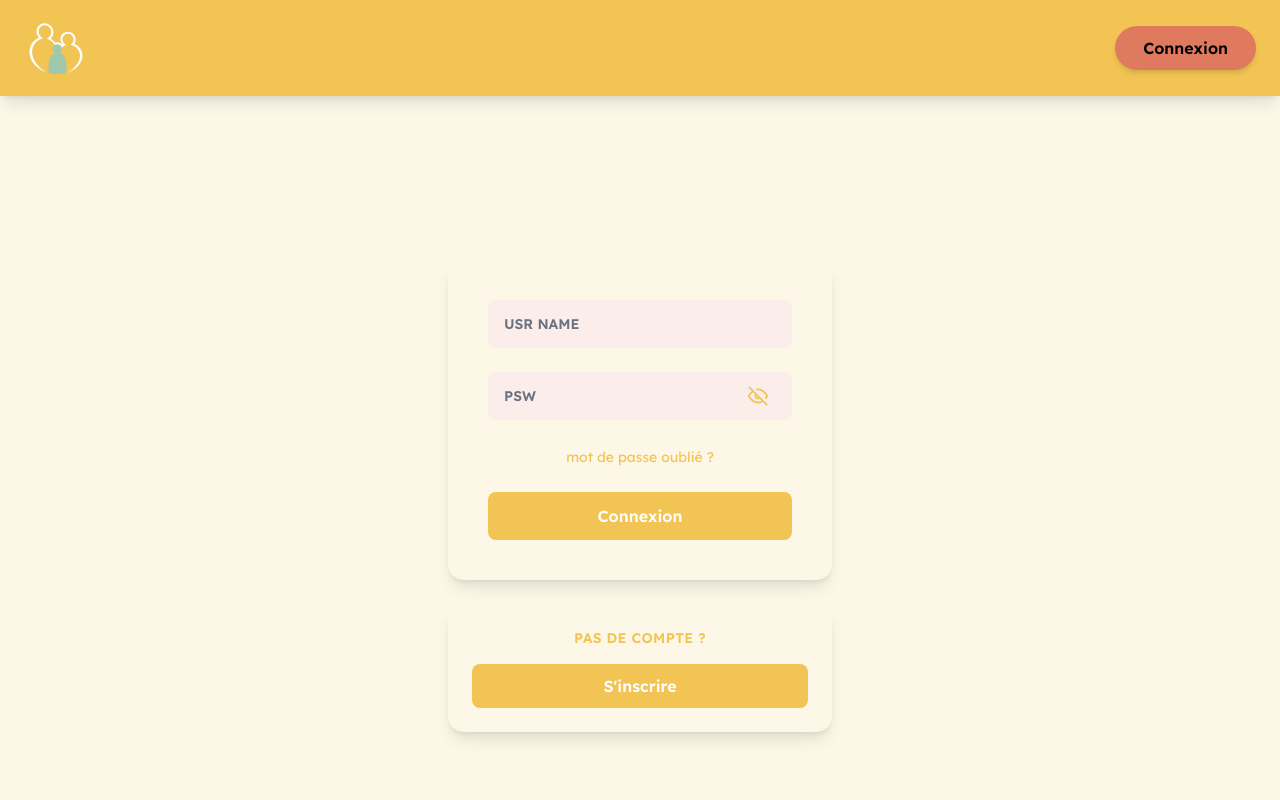
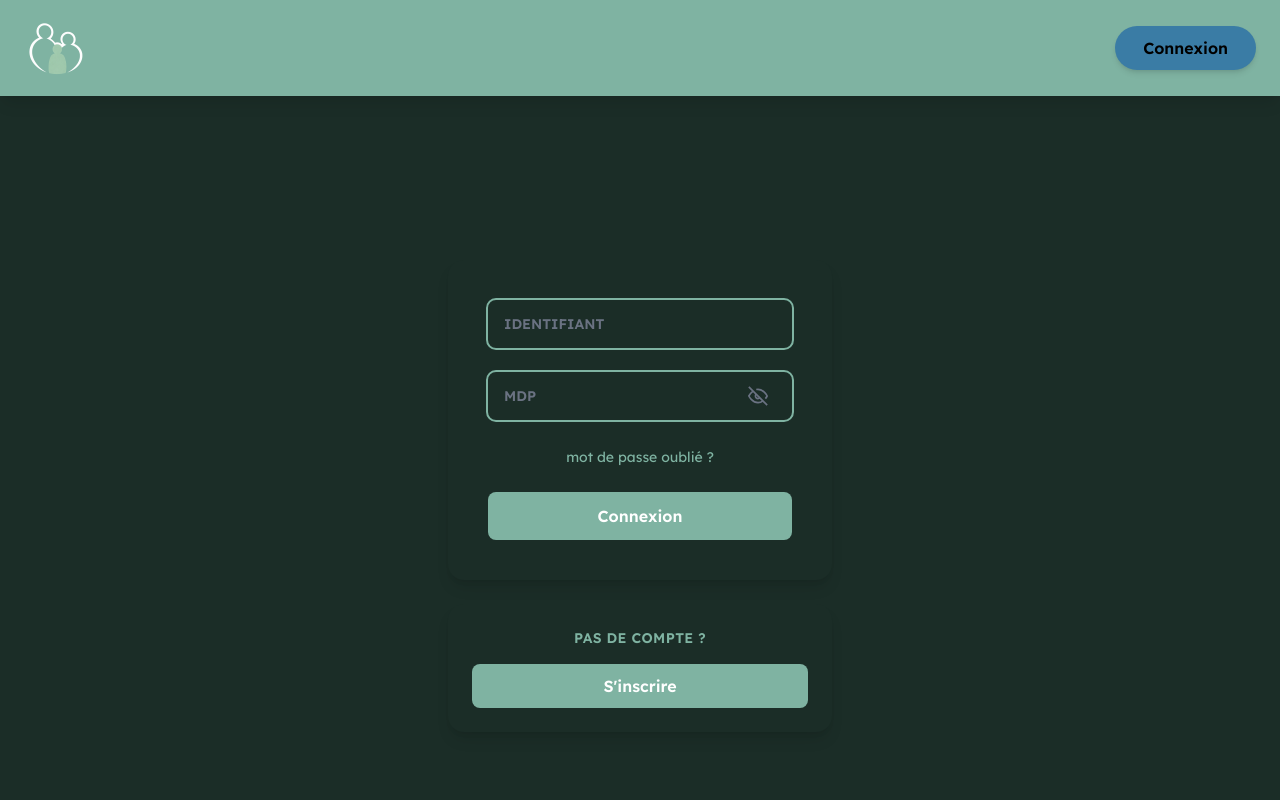
Before and after one commit to lasnelus/info405_explorateurs, a Vue app in the folder frontend/: page /login in a window 1280 px wide. Shown: the top 800 px of the page. Built offline with nearby package versions, Linux system fonts and the light colour scheme.

Commit message:
SCRUM-40 # feat : couleurs 👌

```diff
--- a/frontend/index.html
+++ b/frontend/index.html
@@ -6,7 +6,7 @@
     <meta name="viewport" content="width=device-width, initial-scale=1.0">
     <title>Petits Explorateurs</title>
   </head>
-  <body class="light jaune
+  <body class="dark vert
     bg-primary-background
   ">
     <div class="
--- a/frontend/src/style.css
+++ b/frontend/src/style.css
@@ -118,7 +118,7 @@ body {
 
 .dark {
   &.bleu {
-    --color-primary-background: #070E13;
+    --color-primary-background: #132835;
     --color-primary: #3A7CA5;
     --color-primary-light: #ECF4F8;
     --color-primary-100: #8BBBDA;
@@ -131,7 +131,7 @@ body {
   }
 
   &.vert {
-    --color-primary-background: #0A100E;
+    --color-primary-background: #1B2D27;
     --color-primary: #7FB3A2;
     --color-primary-light: #EFF5F3;
     --color-primary-100: #A8DADC;
@@ -144,7 +144,7 @@ body {
   }
 
   &.jaune {
-    --color-primary-background: #181202;
+    --color-primary-background: #423105;
     --color-primary: #F1C453;
     --color-primary-light: #FDF7E7;
     --color-primary-100: #FFD866;
@@ -157,7 +157,7 @@ body {
   }
 
   &.rouge {
-    --color-primary-background: #160804;
+    --color-primary-background: #3C160B;
     --color-primary: #E07A5F;
     --color-primary-light: #FBEDE9;
     --color-primary-100: #F4A261;
--- a/frontend/src/views/LoginView.vue
+++ b/frontend/src/views/LoginView.vue
@@ -1,43 +1,73 @@
 <template>
-  <div class="min-h-screen flex justify-center items-center p-6">
-    <div class="flex flex-col gap-6 w-full max-w-sm">
+  <div class="
+    h-screen
+    flex
+    justify-center
+    items-center
+    p-6
+  ">
+    <div class="
+      flex
+      flex-col
+      gap-6
+      w-full
+      max-w-sm
+    ">
       <!-- Formulaire de connexion -->
       <div class="
-      bg-primary-background
-      rounded-2xl
-      shadow-lg p-10
+        bg-primary-background
+        rounded-2xl
+        shadow-lg p-10
       ">
         <form @submit.prevent="handleLogin">
           <div class="mb-6">
-            <input type="text" v-model="username" placeholder="USR NAME"
+            <input type="text" v-model="username" placeholder="IDENTIFIANT"
               class="
                 w-full
                 px-4 py-3.5
-                rounded-lg
-                font-semibold text-sm text-gray-800 uppercase placeholder:text-gray-500
-                focus:outline-none transition-all
-                bg-secondary-light
+                rounded-lg outline-2 outline-primary
+                font-semibold text-sm text-text uppercase placeholder:text-gray-500
+                focus:outline-secondary transition-all
+                focus:bg-primary/5
+                hover:outline-secondary
+                hover:bg-primary/15
               "
               :style="{
+
+
                 '--tw-ring-color': 'var(--color-primary)'
               }" required />
           </div>
 
           <div class="mb-6 relative">
-            <input :type="showPassword ? 'text' : 'password'" v-model="password" placeholder="PSW"
+            <input :type="showPassword ? 'text' : 'password'" v-model="password" placeholder="MDP"
               class="
-              w-full
-              px-4 py-3.5
-              rounded-lg
-              font-semibold text-sm text-gray-800 uppercase placeholder:text-gray-500
-              focus:outline-none transition-all
-              bg-secondary-light
+                w-full
+                px-4 py-3.5
+                rounded-lg outline-2 outline-primary
+                font-semibold text-sm text-text uppercase placeholder:text-gray-500
+                focus:outline-secondary transition-all
+                focus:bg-primary/5
+                hover:outline-secondary
+                hover:bg-primary/15
               "
               :style="{
                 '--tw-ring-color': 'var(--color-primary)'
               }" required />
-            <button type="button" class="absolute right-4 top-1/2 -translate-y-1/2 text-gray-500 p-2 rounded"
-              :style="{ 'color': 'var(--color-primary)' }" @click="showPassword = !showPassword">
+            <button type="button" class="
+              absolute
+              right-4
+              top-1/2
+              -translate-y-1/2
+              text-gray-500
+              p-2
+              rounded
+              color-primary
+              hover:color-secondary
+              focus:color-secondary
+              cursor-pointer
+            "
+              @click="showPassword = !showPassword">
               <svg v-if="showPassword" width="20" height="20" viewBox="0 0 24 24" fill="none" stroke="currentColor"
                 stroke-width="2">
                 <path d="M1 12s4-8 11-8 11 8 11 8-4 8-11 8-11-8-11-8z" />
--- a/frontend/src/views/MainPage.vue
+++ b/frontend/src/views/MainPage.vue
@@ -1,6 +1,6 @@
 <template>
   <div class="min-h-screen">
-    <div class="relative h-96 text-black overflow-hidden">
+    <div class="relative h-96 overflow-hidden">
       <div class="absolute inset-0 flex items-center justify-center">
         <div class="text-center px-6">
           <p class="text-lg md:text-xl max-w-2xl mx-auto">
@@ -10,7 +10,7 @@
       </div>
     </div>
 
-    <div class="max-w-4xl mx-auto px-6 py-12 bg-grey-100 rounded-lg shadow-lg">
+    <div class="max-w-4xl mx-auto px-6 py-12 bg-grey-100 rounded-lg shadow-lg shadow-primary/15">
       <!-- Agenda Section -->
       <section class="mb-12">
         <h2 class="color-primary text-3xl font-bold mb-8">Agenda des activités</h2>
@@ -38,8 +38,13 @@
         <!-- Schedule Cards -->
         <div class="space-y-4">
           <!-- Lundi -->
-          <div class="bg-white rounded-lg p-6 shadow-md">
-            <h3 class="font-bold mb-3 text-lg color-primary">Lundi</h3>
+          <div class="
+            bg-primary-background
+            rounded-lg
+            p-6
+            shadow-md shadow-primary/15
+          ">
+            <h3 class="font-bold mb-3 text-lg color-primary shadow-2xl">Lundi</h3>
             <div class="space-y-2">
               <div class="h-3 rounded bg-primary" style="width: 40%"></div>
               <div class="h-3 rounded bg-secondary" style="width: 60%"></div>
@@ -48,7 +53,12 @@
           </div>
 
           <!-- Mardi -->
-          <div class="bg-white rounded-lg p-6 shadow-md">
+          <div class="
+            bg-primary-background
+            rounded-lg
+            p-6
+            shadow-md shadow-primary/15
+          ">
             <h3 class="font-bold mb-3 text-lg color-primary">Mardi</h3>
             <div class="space-y-2">
               <div class="h-3 rounded bg-primary" style="width: 50%"></div>
@@ -59,7 +69,12 @@
           </div>
 
           <!-- Mercredi -->
-          <div class="bg-white rounded-lg p-6 shadow-md">
+          <div class="
+            bg-primary-background
+            rounded-lg
+            p-6
+            shadow-md shadow-primary/15
+          ">
             <h3 class="font-bold mb-3 text-lg color-primary">Mercredi</h3>
             <div class="space-y-2">
               <div class="h-3 rounded bg-primary" style="width: 65%"></div>
@@ -69,7 +84,12 @@
           </div>
 
           <!-- Jeudi -->
-          <div class="bg-white rounded-lg p-6 shadow-md">
+          <div class="
+            bg-primary-background
+            rounded-lg
+            p-6
+            shadow-md shadow-primary/15
+          ">
             <h3 class="font-bold mb-3 text-lg color-primary">Jeudi</h3>
             <div class="space-y-2">
               <div class="h-3 rounded bg-primary" style="width: 35%"></div>
@@ -79,9 +99,9 @@
       </section>
     </div>
 
-    <div class="max-w-4xl mx-auto px-6 py-12 bg-error rounded-lg shadow-lg mt-12">
+    <div class="max-w-4xl mx-auto px-6 py-12 bg-secondary rounded-lg shadow-lg mt-12">
       <!-- Contact Section -->
-      <div class="bg-white rounded-lg shadow-lg p-8">
+      <div class="bg-primary rounded-lg shadow-lg p-8">
         <h2 class="text-2xl font-bold mb-6 color-primary">Nous contacter</h2>
 
         <div class="space-y-6">
--- a/frontend/src/views/SignupView.vue
+++ b/frontend/src/views/SignupView.vue
@@ -2,9 +2,9 @@
   <div class="grid justify-center">
 
     <div class="
+      bg-primary-background
       rounded-2xl
       input
-      bg-gris-light
       grid
       justify-center
       p-[40px]
@@ -12,38 +12,16 @@
       w-auto
       my-[50px]
       mx-[44px]
-    "
-    id="signUpBox"
-    style="
-    box-shadow: 4px 4px 15px -8px var(--color-primary);
+    " id="signUpBox" style="
+      box-shadow: 4px 4px 15px -8px var(--color-primary);
     ">
-      <input
-        type="text"
-        id="UserName"
-        name="UserName"
-        placeholder="David"
-      />
+      <input type="text" id="UserName" name="UserName" placeholder="David" class="color-text"/>
 
-      <input
-        type="text"
-        id="EMail"
-        name="EMail"
-        placeholder="david@cmi-info.fr"
-      />
+      <input type="text" id="EMail" name="EMail" placeholder="david@cmi-info.fr" class="color-text"/>
 
-      <input
-        type="password"
-        id="Password"
-        name="Password"
-        placeholder="S0ph!sticat€dP@ssw0rd"
-      />
+      <input type="password" id="Password" name="Password" placeholder="S0ph!sticat€dP@ssw0rd" class="color-text"/>
 
-      <input
-        type="password"
-        id="PasswordConfirm"
-        name="PasswordConfirm"
-        placeholder="S0ph!sticat€dP@ssw0rd"
-      />
+      <input type="password" id="PasswordConfirm" name="PasswordConfirm" placeholder="S0ph!sticat€dP@ssw0rd" class="color-text"/>
     </div>
 
     <div id="switchToSignInBox">
@@ -57,18 +35,24 @@
 </script>
 
 <style scoped>
-
 input {
   width: calc(inherit - 60px);
-  border-style : var(--tw-border-style);
-  border-width : 0px;
-  border-radius:var(--radius-lg);
+  border-style: var(--tw-border-style);
+  border-width: 0px;
+  border-radius: var(--radius-lg);
   padding-block: calc(var(--spacing) * 3);
   padding-inline: calc(var(--spacing) * 5);
   --tw-outline-style: none;
   outline-style: none;
-  background-color: var(--color-white);
-  margin: 10px 0
+  background-color: rgba( from var(--color-primary-background) calc(r + 25)  calc(g + 25) calc(b + 25) / .75);
+  margin: 10px 0;
+
+  transition: var(--default-transition-duration);
+}
+
+input:hover, input:active {
+  background-color: rgba( from var(--color-primary) r g b / .15);
+  transition: var(--default-transition-duration);
 }
 
 </style>
```
